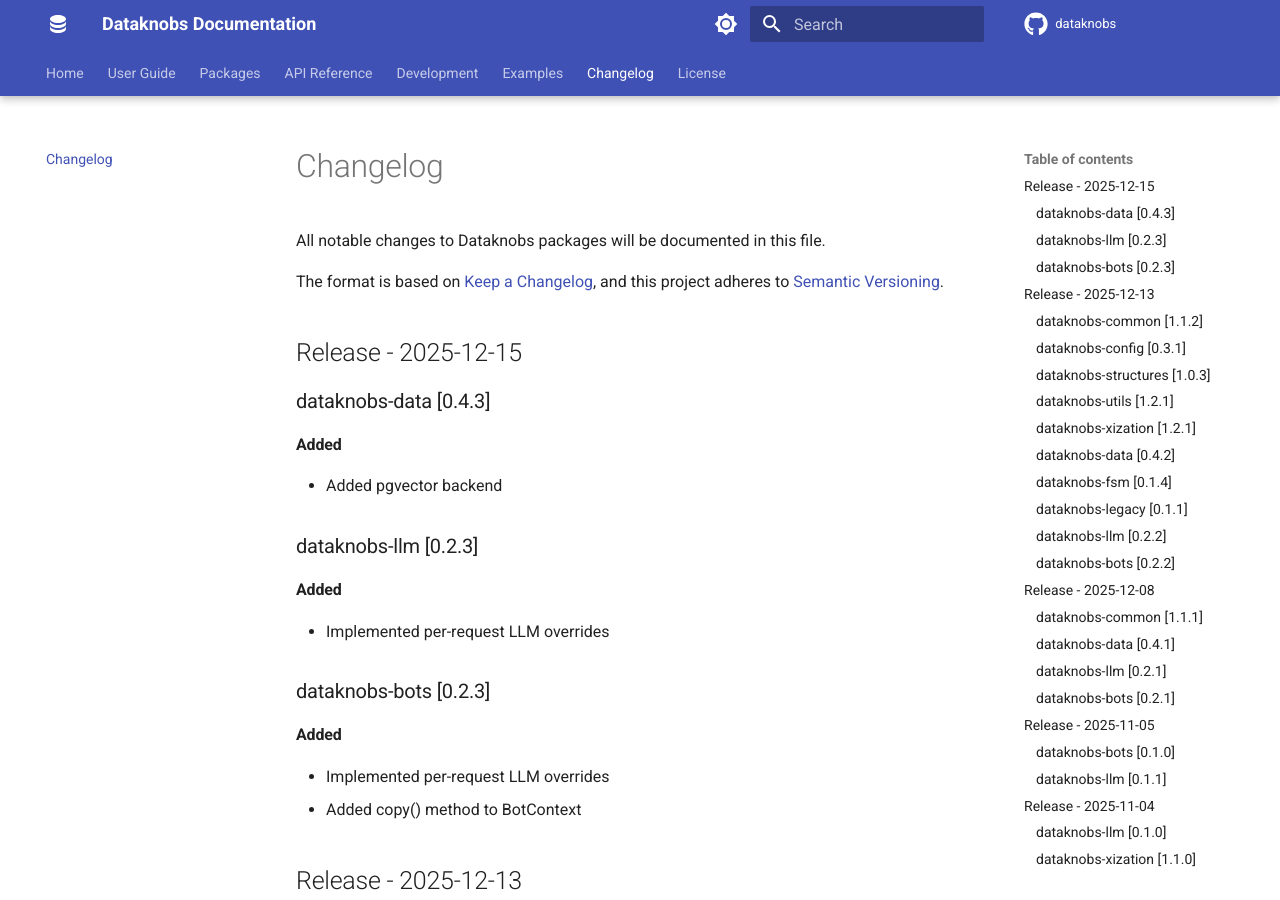
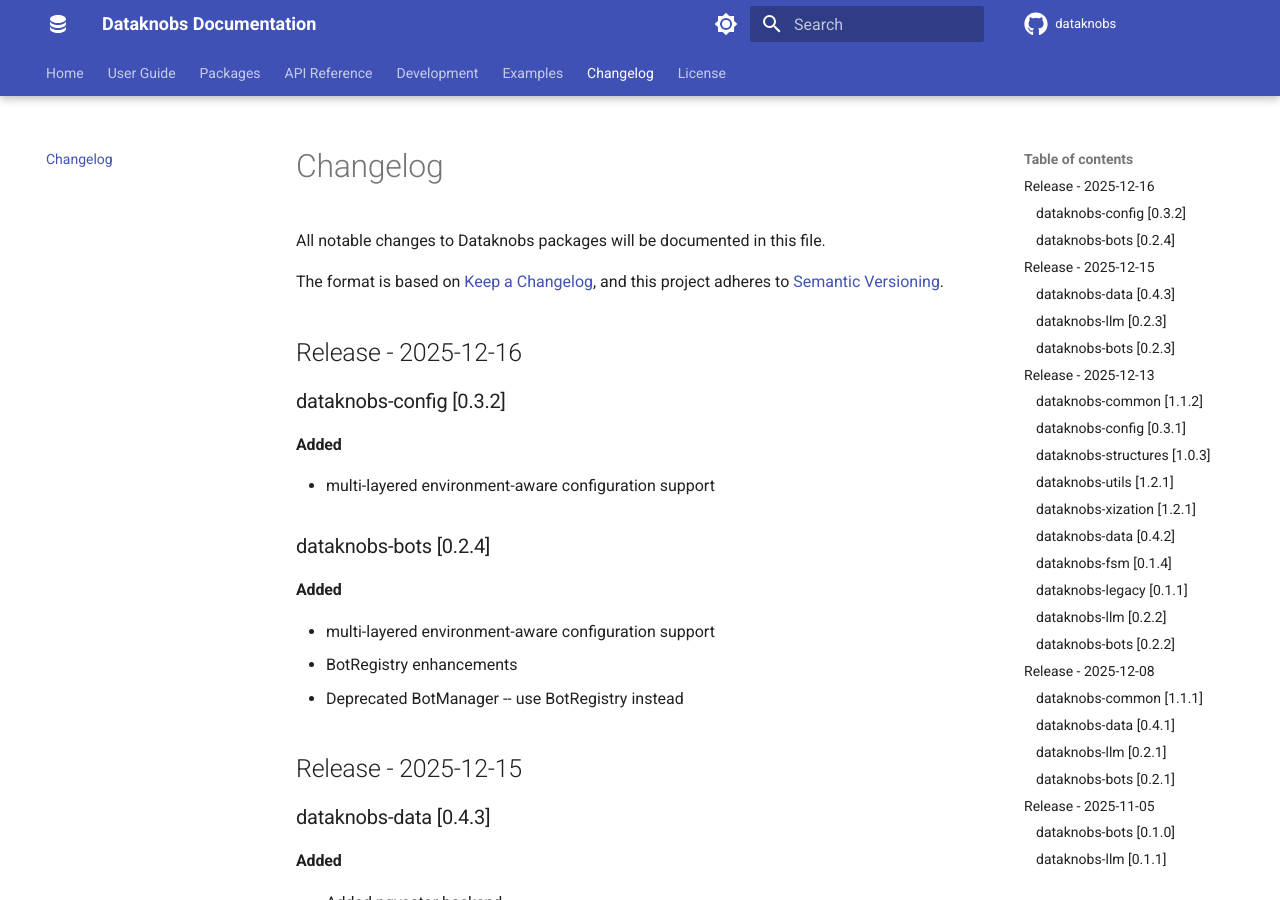
Before and after one commit to KBS-Labs/dataknobs, an MkDocs documentation site: the page built from docs/changelog.md, in a window 1280 px wide and 900 px high. Built offline with MkDocs 1.6.1 and Material for MkDocs 9.7.7, drawn with Linux system fonts in a browser that asks for light colours; comment, search, counter and statistics services are not loaded.

Commit message:
bumped versions; updated release notes

```diff
--- a/docs/changelog.md
+++ b/docs/changelog.md
@@ -4,6 +4,21 @@
 
 The format is based on [Keep a Changelog](https://keepachangelog.com/en/1.0.0/),
 and this project adheres to [Semantic Versioning](https://semver.org/spec/v2.0.0.html).
+
+
+## Release - 2025-12-16
+
+### dataknobs-config [0.3.2]
+
+#### Added
+- multi-layered environment-aware configuration support
+
+### dataknobs-bots [0.2.4]
+
+#### Added
+- multi-layered environment-aware configuration support
+- BotRegistry enhancements
+- Deprecated BotManager -- use BotRegistry instead
 
 
 ## Release - 2025-12-15
```
Also changed, not shown: 5 other files.
